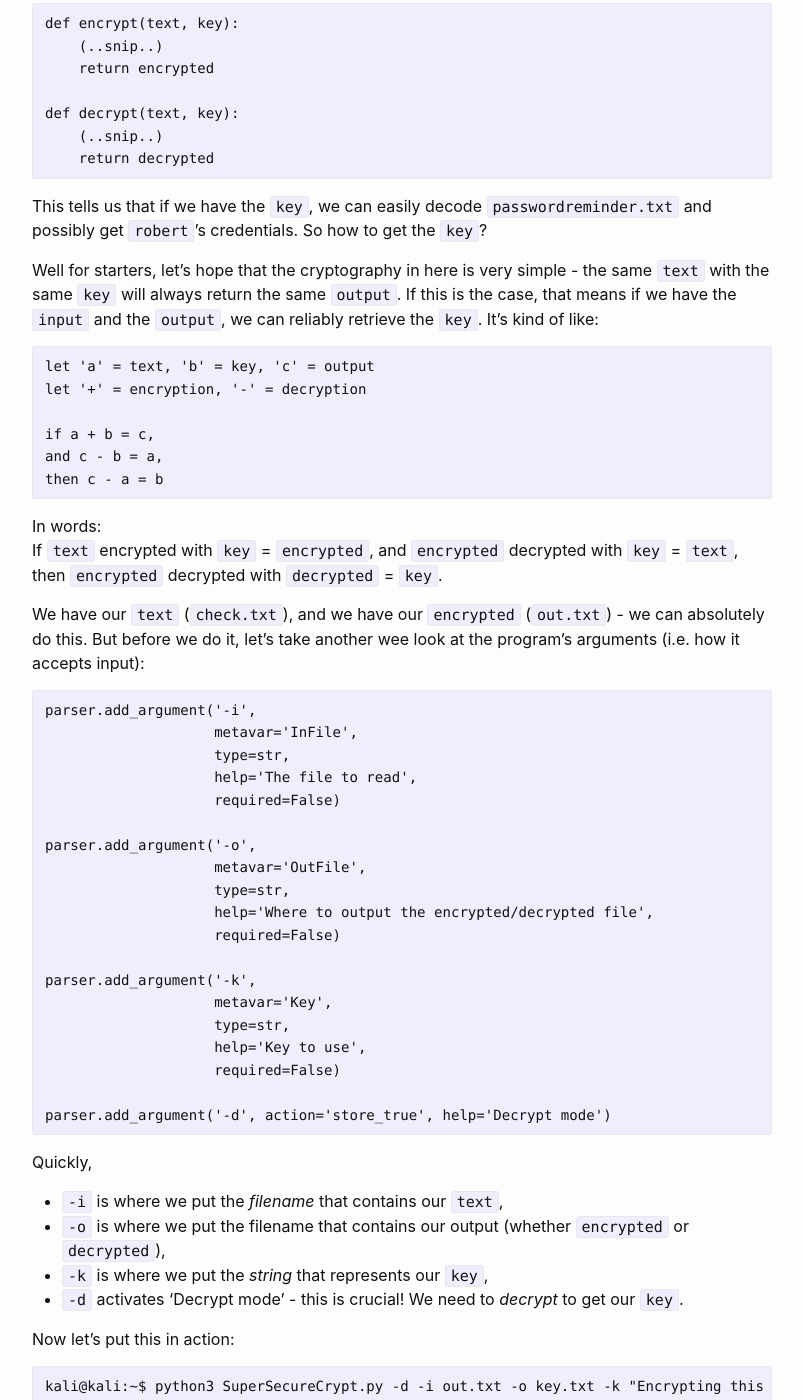
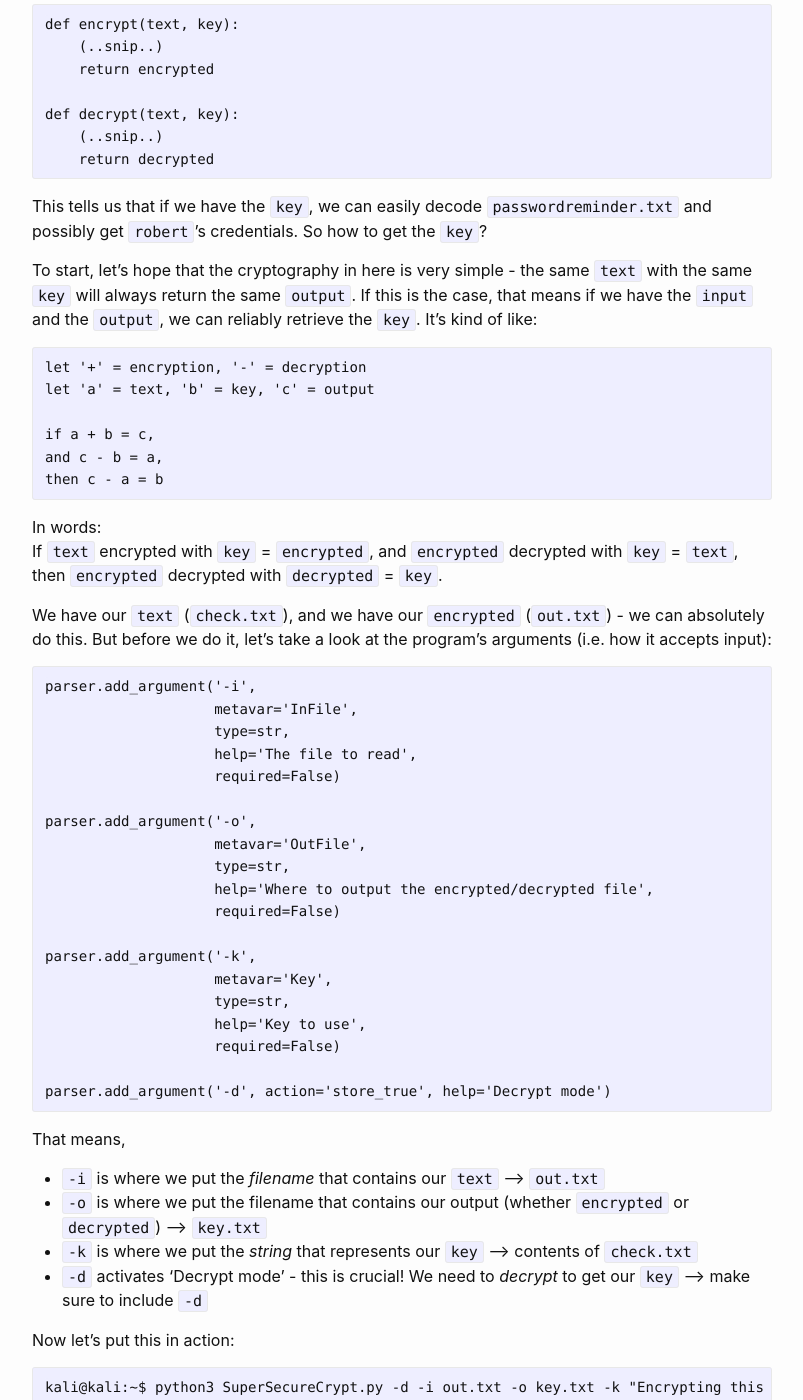
Before and after one commit to ongyuann/ongyuann.github.io, a Jekyll site: the page built from _posts/2020-05-29-htb-obscurity.md, in a window 1280 px wide and 1400 px high, scrolled down 12505 px. Shown: the whole window, without its empty margins (238-1041 px from the left). Built offline with Jekyll 4.4.1, drawn with Linux system fonts in a browser that asks for light colours; some of the changed text lies outside the part shown.

Commit message:
Update 2020-05-29-htb-obscurity.md

````diff
--- a/_posts/2020-05-29-htb-obscurity.md
+++ b/_posts/2020-05-29-htb-obscurity.md
@@ -280,6 +280,7 @@ output = 'Document: wow'
 Attempted payload: `wow`
 Entering `wow` does no harm, but we do see how our input is inserted into the prepared statement. We should notice that if we had inserted a `'` before `wow`, we could close the prepared statement and potentially insert our own commands, just like how all injections typically work.
 
+
 ```
 kali@kali:~$ ./test.py "%40"
 [+] exec (info.format(path))
@@ -289,6 +290,7 @@ output = 'Document: @'
 ```
 Attempted payload: `%40`
 Entering `%40`, we see that our input is URL-decoded into `@`. This is caused by the `urllib.parse` function, which automatically URL-decodes user input. Why are we testing this? That's because most command injections through web-applications use URL encoding to bypass restrictions, so now that we've confirmed this transformation in the source code, maybe we could use this to our advantage (and ultimately, we do!).
+
 
 ```
 kali@kali:~$ ./test.py "wow';print (%27a%27)"
@@ -308,6 +310,7 @@ Attempted payload: `wow';print (%27a%27)`
 Here we've attempted a mini command injection by entering `wow';print (%27a%27)`. URL decoded, this becomes `wow';print ('a')` - see here that we've immediately capitalized on URL encoding to smuggle `'` characters into the user input, where such characters could have broken the statement prematurely (actually it doesn't, but still good practice ˙ ͜ʟ˙).
 
 However, we see that there's a `SyntaxError` caused by a mistake I'd made here - I'd forgotten to take care if the trailing `'` at the end of the prepared statement. So in our next try, let's take care of it by adding another `'` at the end of our input to pair up with the trailing `'` and close the loop. Note that to add this `'`, we need to first add a `;` before to close our injected command -> `;'`.
+
 
 ```
 kali@kali:~$ ./test.py "wow';print (%27a%27);'"
@@ -491,10 +494,10 @@ def decrypt(text, key):
 ```
 This tells us that if we have the `key`, we can easily decode `passwordreminder.txt` and possibly get `robert`'s credentials. So how to get the `key`?
 
-Well for starters, let's hope that the cryptography in here is very simple - the same `text` with the same `key` will always return the same `output`. If this is the case, that means if we have the `input` and the `output`, we can reliably retrieve the `key`. It's kind of like:
+To start, let's hope that the cryptography in here is very simple - the same `text` with the same `key` will always return the same `output`. If this is the case, that means if we have the `input` and the `output`, we can reliably retrieve the `key`. It's kind of like:
 ```
+let '+' = encryption, '-' = decryption
 let 'a' = text, 'b' = key, 'c' = output
-let '+' = encryption, '-' = decryption
 
 if a + b = c,
 and c - b = a,
@@ -505,7 +508,7 @@ If `text` encrypted with `key` = `encrypted`,
 and `encrypted` decrypted with `key` = `text`,
 then `encrypted` decrypted with `decrypted` = `key`.
 
-We have our `text` (`check.txt`), and we have our `encrypted` (`out.txt`) - we can absolutely do this. But before we do it, let's take another wee look at the program's arguments (i.e. how it accepts input):
+We have our `text` (`check.txt`), and we have our `encrypted` (`out.txt`) - we can absolutely do this. But before we do it, let's take a look at the program's arguments (i.e. how it accepts input):
 ```
 parser.add_argument('-i',
                     metavar='InFile',
@@ -527,11 +530,11 @@ parser.add_argument('-k',
 
 parser.add_argument('-d', action='store_true', help='Decrypt mode')
 ```
-Quickly,
-- `-i` is where we put the *filename* that contains our `text`,
-- `-o` is where we put the filename that contains our output (whether `encrypted` or `decrypted`),
-- `-k` is where we put the *string* that represents our `key`,
-- `-d` activates 'Decrypt mode' - this is crucial! We need to *decrypt* to get our `key`.
+That means,
+- `-i` is where we put the *filename* that contains our `text` --> `out.txt`
+- `-o` is where we put the filename that contains our output (whether `encrypted` or `decrypted`) --> `key.txt`
+- `-k` is where we put the *string* that represents our `key` --> contents of `check.txt`
+- `-d` activates 'Decrypt mode' - this is crucial! We need to *decrypt* to get our `key` --> make sure to include `-d`
 
 Now let's put this in action:
 ```
````
Also changed, not shown: other parts of _posts/2020-05-29-htb-obscurity.md (+4 -4 lines).
